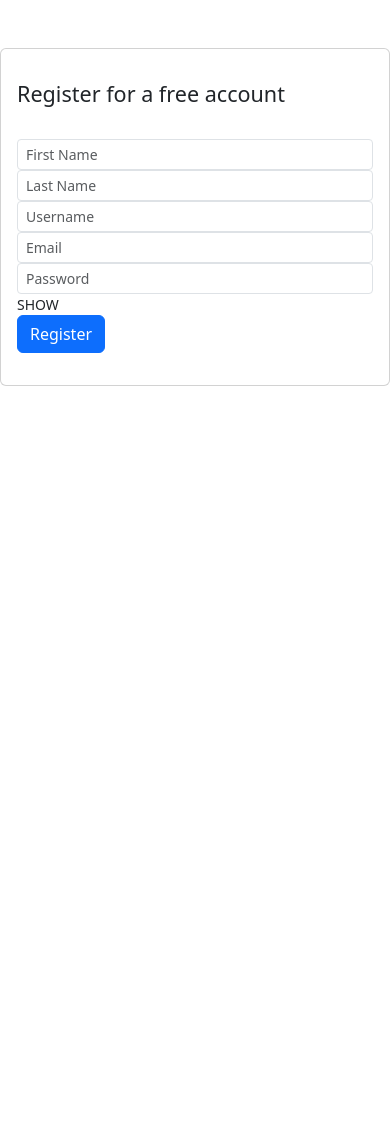
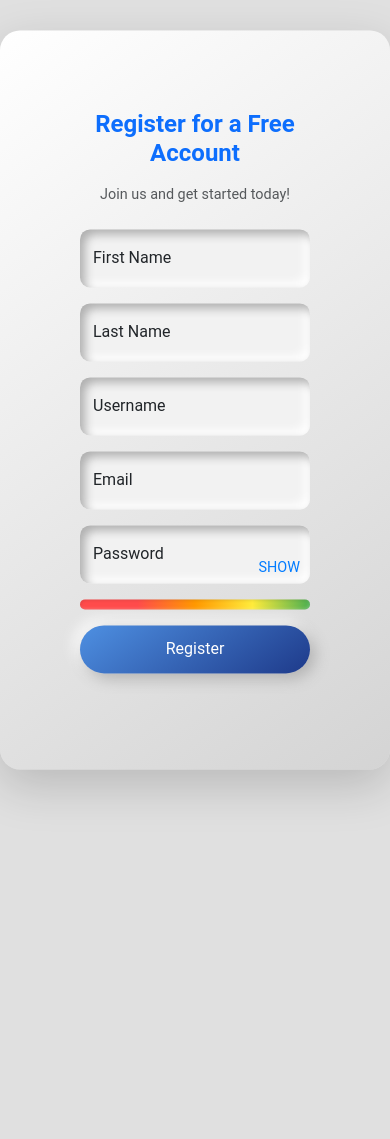
Before and after one commit to MoyasiGinko/Django-AuthSystem, a Django app: page /authentication/register in a window 390 px wide. Before the commit the page ends 386 px from the top, so only its background shows below. Run offline with Django 5.2, Linux system fonts and the light colour scheme; some libraries are stand-ins or nearby versions.

Commit message:
3d effect register page

```diff
--- /dev/null
+++ b/authentication/static/authentication/css/register.css
@@ -0,0 +1,113 @@
+/* General Styles */
+body {
+  background-color: #e0e0e0;
+  font-family: "Roboto", sans-serif;
+  display: flex;
+  justify-content: center;
+  align-items: center;
+  min-height: 100vh;
+  margin: 0;
+}
+
+/* Centered Register Container with 3D effect */
+.card {
+  margin-top: 400px;
+  border-radius: 20px;
+  background: linear-gradient(145deg, #ffffff, #d4d4d4);
+  box-shadow: 5px 5px 15px #b0b0b0, -5px -5px 15px #ffffff;
+  padding: 3rem;
+  max-width: 400px;
+  width: 100%;
+  transform: translateY(-50%);
+}
+
+.card-body {
+  padding: 0;
+}
+
+.card-title {
+  font-weight: 700;
+  font-size: 1.5rem;
+  color: #007bff;
+  text-align: center;
+  margin-bottom: 1rem;
+}
+
+.text-muted {
+  font-size: 0.9rem;
+  text-align: center;
+}
+
+/* Input Fields with Soft Shadows */
+.form-control {
+  border-radius: 10px;
+  background: #f2f2f2;
+  box-shadow: inset 5px 5px 10px #b0b0b0, inset -5px -5px 10px #ffffff;
+  border: none;
+  padding: 0.75rem;
+  margin-bottom: 1rem;
+  width: 100%;
+}
+
+/* Show Password Toggle */
+.showPasswordToggle {
+  font-size: 0.9rem;
+  color: #007bff;
+  user-select: none;
+  cursor: pointer;
+  text-align: right;
+}
+
+/* Password Strength Indicator */
+.passwordStrengthIndicator {
+  height: 10px;
+  width: 100%;
+  border-radius: 5px;
+  background: linear-gradient(
+    90deg,
+    #ff4b4b 0%,
+    #ff4b4b 25%,
+    #ff9800 50%,
+    #ffeb3b 75%,
+    #4caf50 100%
+  );
+  box-shadow: inset 1px 1px 3px rgba(0, 0, 0, 0.1),
+    inset -1px -1px 3px rgba(255, 255, 255, 0.2);
+  transition: width 0.3s ease, background-color 0.3s ease;
+}
+
+.password-utils {
+  display: flex;
+  flex-direction: row;
+  gap: 0.5rem;
+  margin-top: 0.5rem;
+}
+/* Submit Button with Gradient and Shadow */
+.submit-btn {
+  padding: 0.75rem;
+  font-size: 1.2rem;
+  border-radius: 30px;
+  background: linear-gradient(145deg, #4e90e2, #1e3a8a);
+  color: white;
+  border: none;
+  box-shadow: 5px 5px 15px #b0b0b0, -5px -5px 15px #ffffff;
+  transition: all 0.3s ease;
+}
+
+/* Hover effect for the submit button */
+.submit-btn:hover {
+  background: linear-gradient(145deg, #1e3a8a, #4e90e2);
+  transform: scale(1.05);
+}
+
+/* Responsive Design */
+@media (max-width: 768px) {
+  .card {
+    margin-top: 400px;
+    padding: 2rem;
+  }
+
+  .submit-btn {
+    font-size: 1rem;
+  }
+}
--- /dev/null
+++ b/authentication/static/authentication/js/register.js
@@ -0,0 +1,14 @@
+document.addEventListener("DOMContentLoaded", function () {
+  const passwordField = document.getElementById("passwordField");
+  const showPasswordToggle = document.querySelector(".showPasswordToggle");
+
+  // Toggle password visibility
+  showPasswordToggle.addEventListener("click", function () {
+    const type =
+      passwordField.getAttribute("type") === "password" ? "text" : "password";
+    passwordField.setAttribute("type", type);
+
+    // Toggle the text between SHOW and HIDE
+    this.textContent = type === "password" ? "SHOW" : "HIDE";
+  });
+});
--- a/authentication/templates/authentication/register.html
+++ b/authentication/templates/authentication/register.html
@@ -1,83 +1,110 @@
 {% extends 'base_auth.html' %} {% load static %} {% block content %}
 
-<div class="row">
-  <div class="col-md-4"></div>
-  <div class="col-md-4">
-    <div class="card mt-5">
-      <div class="card-body">
-        <div class="card-title py-3">
-          <h4>Register for a free account</h4>
+<div class="row justify-content-center align-items-center min-vh-100">
+  <div class="col-md-6 col-lg-5">
+    <div class="card shadow-lg border-0">
+      <div class="card-body p-5">
+        <div class="text-center mb-4">
+          <h4 class="card-title text-primary">Register for a Free Account</h4>
+          <p class="text-muted">Join us and get started today!</p>
         </div>
         <form action="{% url 'register' %}" method="post">
           {% csrf_token %} {% include 'partials/_messages.html' %}
 
-          <div class="form-group">
+          <div class="form-floating mb-3">
+            <label for="first_nameField">First Name</label>
+
             <input
               type="text"
               name="first_name"
               placeholder="First Name"
               id="first_nameField"
               value="{{ fieldValues.first_name }}"
-              class="form-control form-control-sm"
+              class="form-control"
             />
           </div>
 
-          <div class="form-group">
+          <div class="form-floating mb-3">
+            <label for="last_nameField">Last Name</label>
+
             <input
               type="text"
               name="last_name"
               placeholder="Last Name"
               id="last_nameField"
               value="{{ fieldValues.last_name }}"
-              class="form-control form-control-sm"
+              class="form-control"
             />
           </div>
 
-          <div class="form-group">
+          <div class="form-floating mb-3">
+            <label for="usernameField">Username</label>
+
             <input
               type="text"
               name="username"
               placeholder="Username"
               id="usernameField"
               value="{{ fieldValues.username }}"
-              class="form-control form-control-sm"
+              class="form-control"
             />
           </div>
 
-          <div class="form-group">
+          <div class="form-floating mb-3">
+            <label for="emailField">Email</label>
+
             <input
               type="email"
               name="email"
               placeholder="Email"
-              class="form-control form-control-sm"
+              class="form-control"
               id="emailField"
               value="{{ fieldValues.email }}"
             />
           </div>
 
-          <div class="form-group">
+          <div class="form-floating mb-3 position-relative">
+            <label for="passwordField">Password</label>
+
             <input
               type="password"
               name="password"
               placeholder="Password"
-              class="form-control form-control-sm"
+              class="form-control"
               id="passwordField"
             />
-            <small class="float-right py-3 showPasswordToggle">SHOW</small>
+            <div class="password-utils">
+              <div class="passwordStrengthIndicator"></div>
+
+              <small
+                class="position-absolute showPasswordToggle"
+                style="
+                  right: 10px;
+                  top: 50%;
+                  transform: translateY(-50%);
+                  cursor: pointer;
+                "
+              >
+                SHOW
+              </small>
+            </div>
           </div>
 
-          <input
-            type="submit"
-            value="Register"
-            class="btn btn-block btn-primary submit-btn"
-          />
+          <div class="d-grid">
+            <input
+              type="submit"
+              value="Register"
+              class="btn btn-primary btn-block submit-btn"
+            />
+          </div>
         </form>
       </div>
     </div>
   </div>
-  <div class="col-md-4"></div>
 </div>
 
-<script src="{% static 'js/register.js' %}"></script>
+<!-- Include custom CSS file -->
+<link rel="stylesheet" href="{% static 'authentication/css/register.css' %}" />
+<script src="{% static 'authentication/js/register.js' %}"></script>
 
 {% endblock content %}
```
Also changed, not shown: authentication/static/authentication/css/login.css (added), db.sqlite3.
